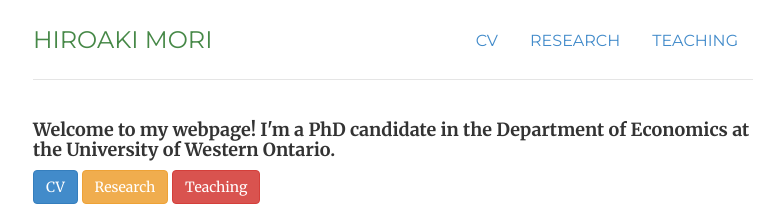
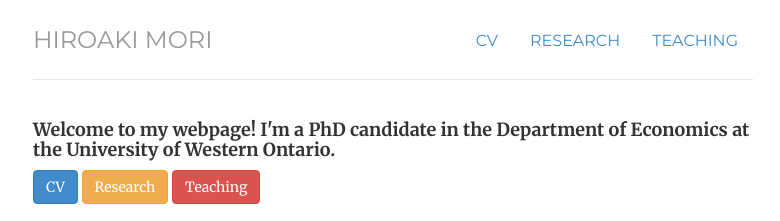
Before and after one commit to morihiroaki/morihiroaki.github.io, a Jekyll site: the page built from index.html, in a window 1280 px wide. Shown: the top 221 px of the page, without its empty margins (247-1027 px from the left). Built offline with Jekyll 4.4.1, drawn with Linux system fonts in a browser that asks for light colours.

Commit message:
Update header.html

```diff
--- a/_includes/header.html
+++ b/_includes/header.html
@@ -6,6 +6,6 @@
           </ul>
         </li>
       </ul>
-      <h3><a class="text-success" href="/">Hiroaki Mori</a></h3>
+      <h3><a class="text-muted" href="/">Hiroaki Mori</a></h3>
 </nav>
 </div> <!-- /header -->
```
